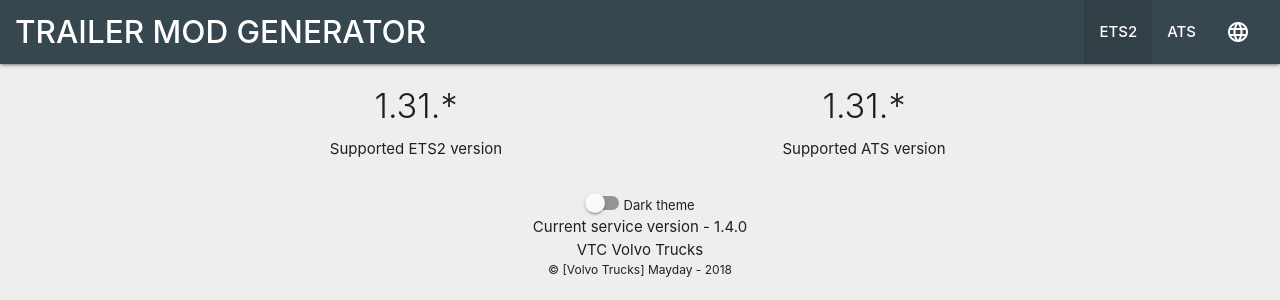
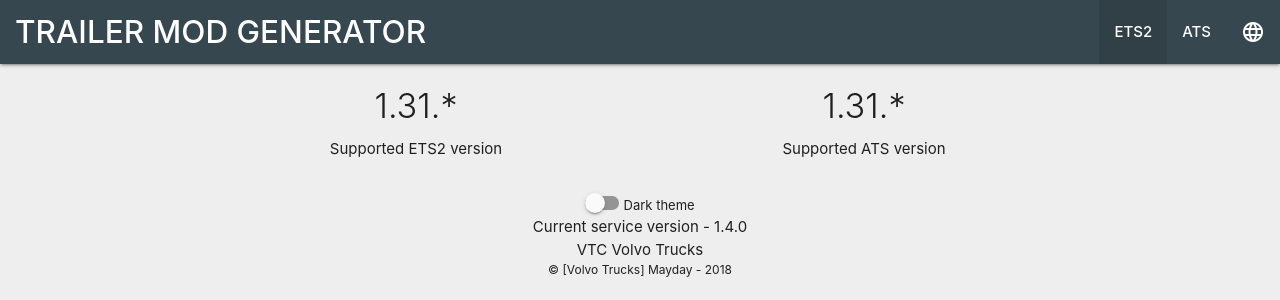
Before and after one commit to idma88/scs_mod_generator, a PHP site: page /index.php in a window 1280 px wide. Shown: the top 300 px of the page. Run offline with PHP 8.4, Linux system fonts and the light colour scheme.

Commit message:
fix lang icon

```diff
--- a/views/navbar.php
+++ b/views/navbar.php
@@ -8,7 +8,7 @@ $_SERVER['SCRIPT_NAME'] !== '/gallery.php' ? : $game = null; ?>
 			<ul id="nav-mobile" class="right">
 				<li<?php if($game == 'ets2'): ?> class="active"<?php endif ?>><a href="/"><?= I18n::t('ets2') ?></a></li>
 				<li<?php if($game == 'ats'): ?> class="active"<?php endif ?>><a href="/?game=ats"><?= I18n::t('ats') ?></a></li>
-				<li><a href="#lang" id="lang-sw"><i class="material-icons notranslate left">language</i></a></li>
+				<li><a href="#lang" id="lang-sw"><i class="material-icons notranslate">language</i></a></li>
 			</ul>
 		</div>
 	</nav>
```
